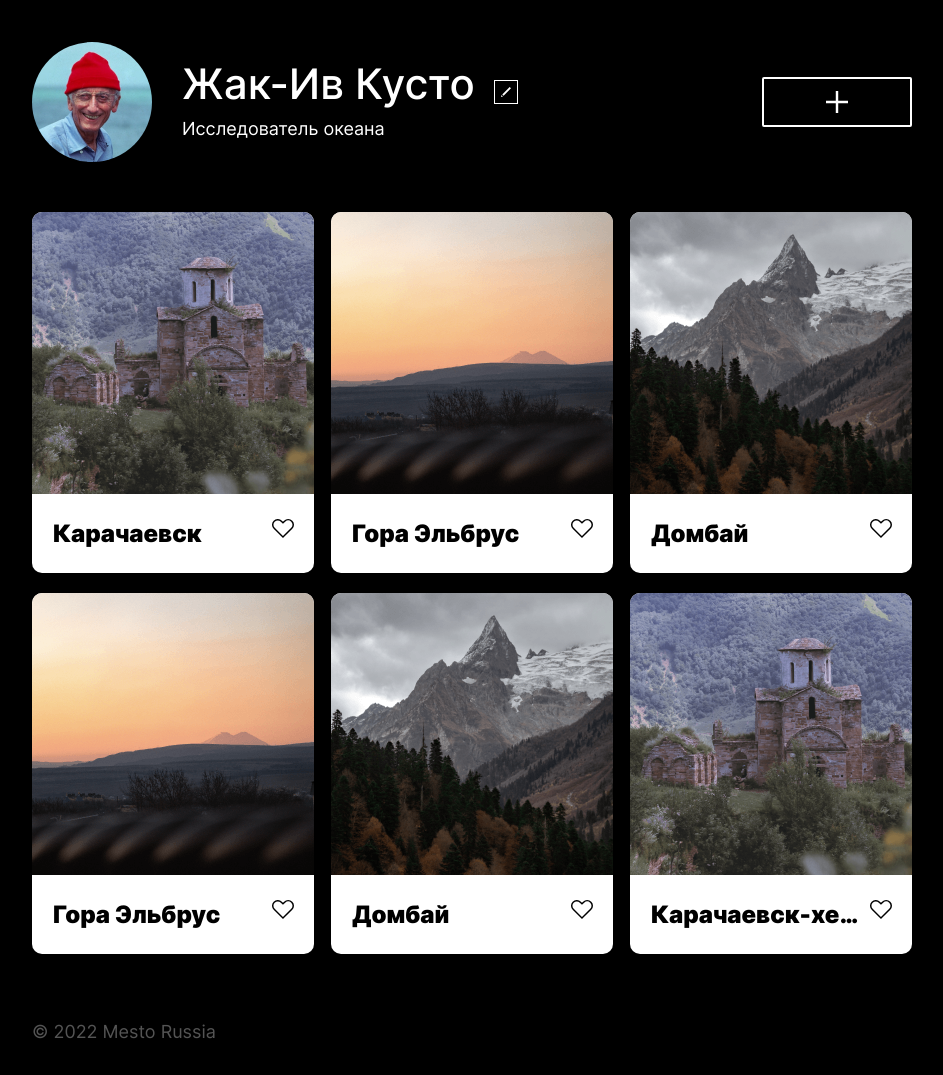
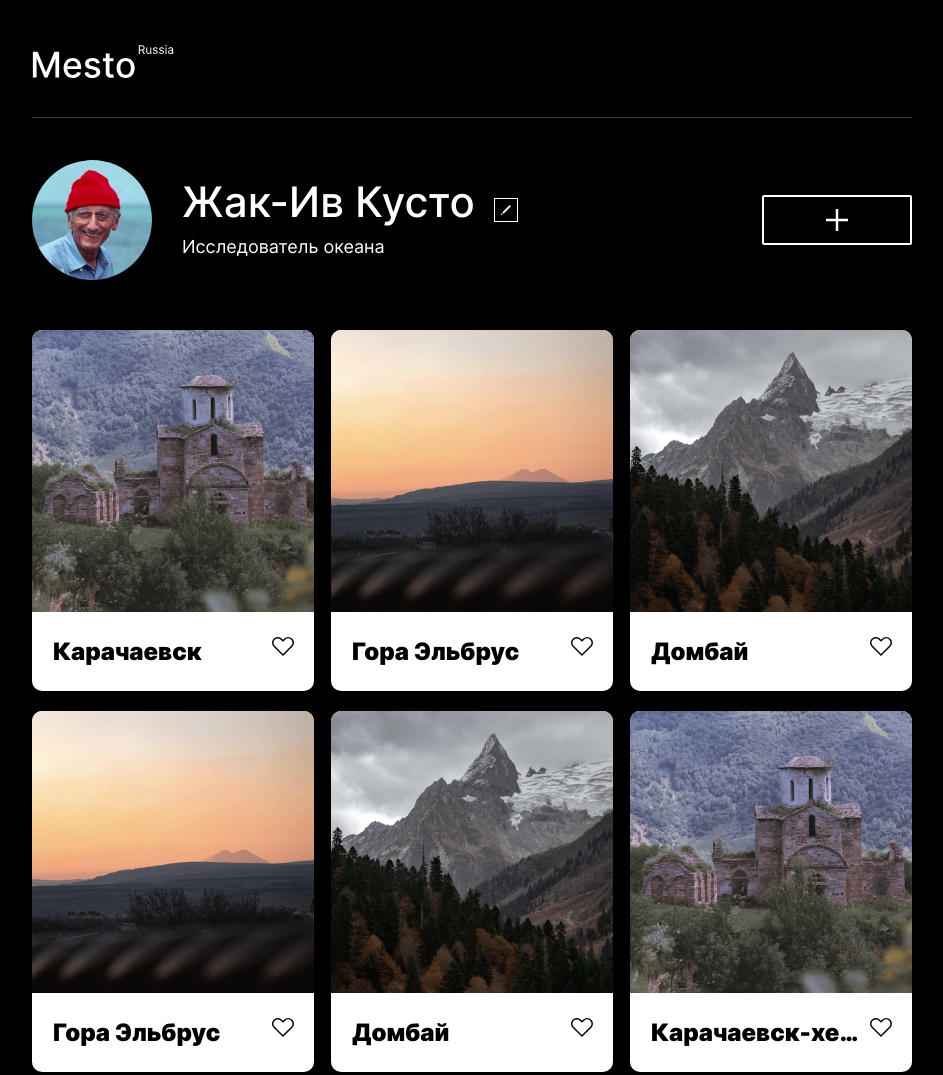
Before and after one commit to adnarseev/mesto, a plain HTML site: page index.html in a window 1280 px wide. Shown: the top 1075 px of the page, without its empty margins (168-1111 px from the left). Drawn offline with Linux system fonts and the light colour scheme.

Commit message:
Remove images

```diff
--- a/index.html
+++ b/index.html
@@ -9,6 +9,9 @@
 </head>
 
 <body class="page">
+  <header class="header">
+    <img class="header__logo" src="./images/logo.svg" alt="Лого">
+  </header>
   <main>
     <section class="profile">
       <img src="./images/avatar.png" alt="Аватар" class="profile__avatar">
```
Also changed, not shown: images/add-button-media.svg (deleted), images/close-icon-mini.svg (deleted), images/edit-button-media.svg (deleted), images/edit-button.png (deleted), images/logo-mini.svg (deleted).
